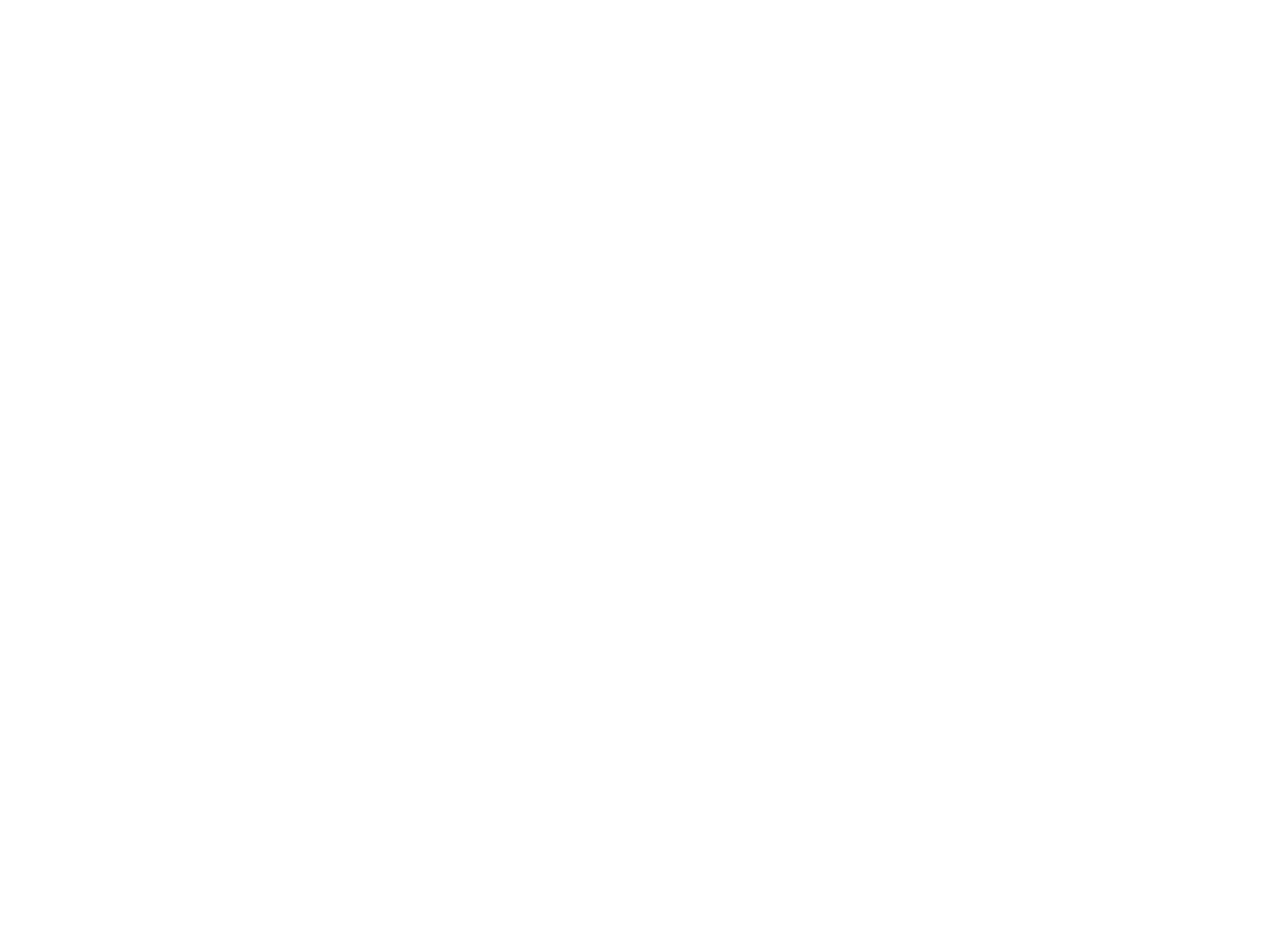
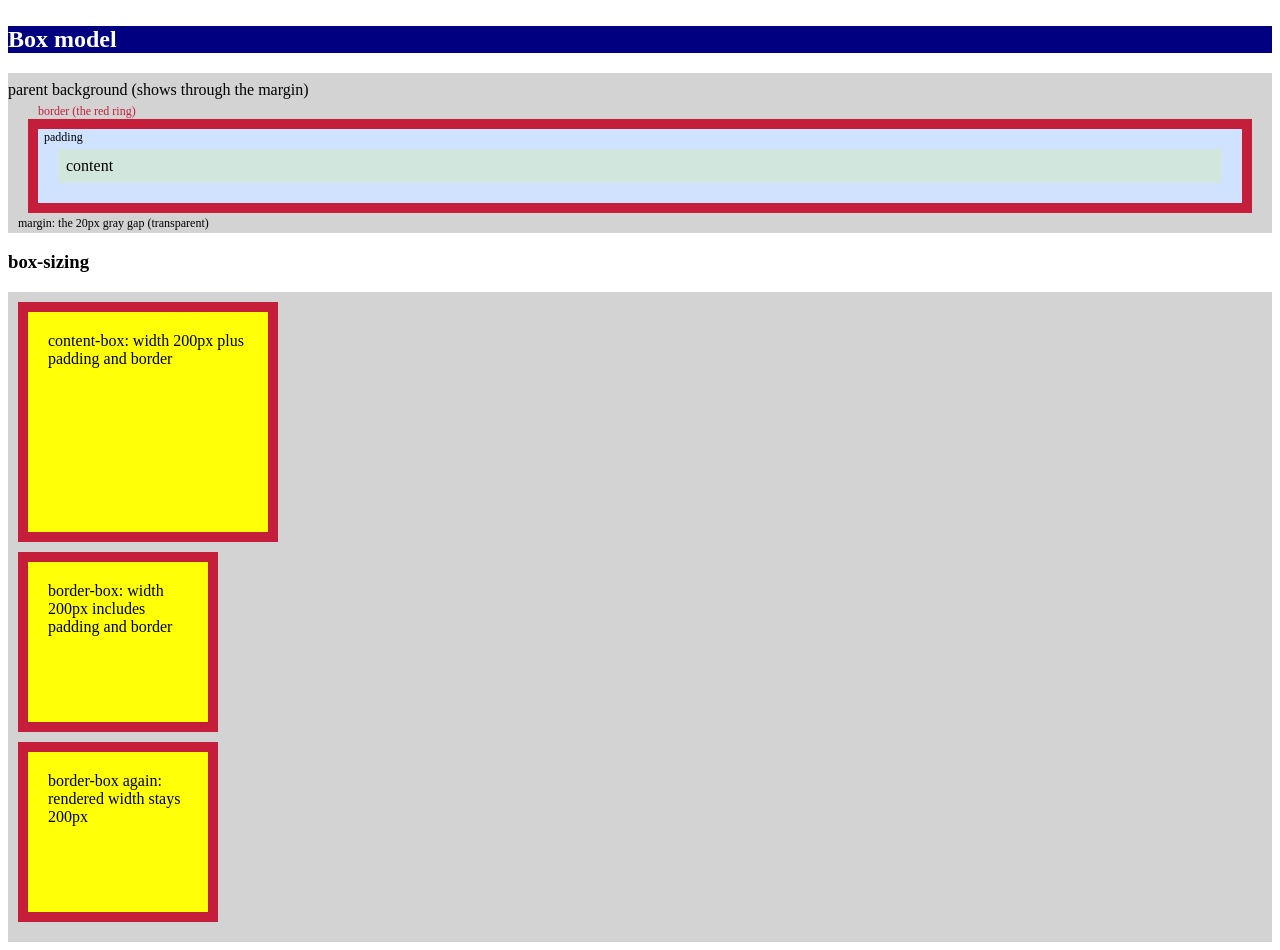
Before and after one commit to pricefy-dotcom/webdev-client, a Next.js app in the folder 2026/fall/webdev/webdev-client/: page /labs/lab2 in a window 1280 px wide. Shown: the part 2780-3730 px from the top of the page. Before the commit the page ends 2640 px from the top, so only its background shows below. Built offline with nearby package versions, Linux system fonts and the light colour scheme.

Commit message:
Lab 2.1.10 Box Model and User

```diff
--- /dev/null
+++ b/2026/fall/webdev/webdev-client/app/labs/lab2/BoxModel.tsx
@@ -0,0 +1,32 @@
+export default function BoxModel() {
+    return (
+        <div id="wd-css-box-model">
+            <h2>Box model</h2>
+            <div className="wd-box-model-parent">
+                <div>parent background (shows through the margin)</div>
+                <div className="wd-box-model-box">
+                    <span className="wd-box-model-border-label">border (the red ring)</span>
+                    <span className="wd-box-model-padding-label">padding</span>
+                    <div className="wd-box-model-content">content</div>
+                    <span className="wd-box-model-margin-label">
+                        margin: the 20px gray gap (transparent)
+                    </span>
+                </div>
+            </div>
+            <h3>box-sizing</h3>
+            <div className="wd-box-sizing-demo">
+                <div className="wd-box-sizing-content">
+                    content-box: width 200px plus padding and border
+                </div>
+                <div className="wd-box-sizing-border">
+                    border-box: width 200px includes padding and border
+                </div>
+                {/* Same width/padding/border as the boxes above. border-box keeps the
+                    declared 200px width; content-box grows to 260px (200 + 2*20 + 2*10). */}
+                <div id="wd-ai-box-sizing" className="wd-box-sizing-border">
+                    border-box again: rendered width stays 200px
+                </div>
+            </div>
+        </div>
+    );
+}
--- a/2026/fall/webdev/webdev-client/app/labs/lab2/Padding.tsx
+++ b/2026/fall/webdev/webdev-client/app/labs/lab2/Padding.tsx
@@ -11,6 +11,12 @@ export default function Padding() {
             <div className="wd-padding-fat wd-border-fat wd-border-yellow wd-border-solid wd-bg-color-blue wd-fg-color-white">
                 Padded all around
             </div>
+            <div id="wd-ai-padded" className="wd-ai-padded-top wd-border-fat wd-border-red wd-border-solid wd-bg-color-yellow">
+                Padded top only
+            </div>
+            <div className="wd-padding-bottom-right wd-border-fat wd-border-blue wd-border-dashed wd-bg-color-green wd-fg-color-white">
+                My custom padding
+            </div>
         </div>
     );
 }
--- a/2026/fall/webdev/webdev-client/app/labs/lab2/index.css
+++ b/2026/fall/webdev/webdev-client/app/labs/lab2/index.css
@@ -118,6 +118,10 @@ h2 {
     padding: 50px;
 }
 
+.wd-ai-padded-top {
+    padding-top: 50px;
+}
+
 .wd-margin-bottom {
     margin-bottom: 50px;
 }
@@ -130,3 +134,61 @@ h2 {
 .wd-margin-all-around {
     margin: 30px;
 }
+
+.wd-box-model-parent {
+  display: flow-root;
+  background-color: lightgray;
+  padding-top: 8px;
+}
+.wd-box-model-margin-label,
+.wd-box-model-border-label,
+.wd-box-model-padding-label {
+  font-size: 12px;
+  line-height: 12px;
+}
+.wd-box-model-box {
+  position: relative;
+  margin: 20px;
+  padding: 20px;
+  border: 10px solid #c41e3a;
+  background-color: #cfe2ff;
+}
+.wd-box-model-border-label {
+  position: absolute;
+  top: -24px;
+  left: 0;
+  color: #c41e3a;
+}
+.wd-box-model-margin-label {
+  position: absolute;
+  bottom: -26px;
+  left: -20px;
+}
+.wd-box-model-padding-label {
+  position: absolute;
+  top: 2px;
+  left: 6px;
+}
+.wd-box-model-content {
+  background-color: #d1e7dd;
+  padding: 8px;
+}
+.wd-box-sizing-demo {
+  background-color: lightgray;
+  padding: 10px;
+}
+.wd-box-sizing-content,
+.wd-box-sizing-border {
+  width: 200px;
+  height: 180px;
+  padding: 20px;
+  border: 10px solid #c41e3a;
+  background-color: #ffff07;
+  margin-bottom: 10px;
+}
+.wd-box-sizing-content {
+  box-sizing: content-box;
+}
+.wd-box-sizing-border {
+  box-sizing: border-box;
+}
--- a/2026/fall/webdev/webdev-client/app/labs/lab2/page.tsx
+++ b/2026/fall/webdev/webdev-client/app/labs/lab2/page.tsx
@@ -4,6 +4,7 @@ import BackgroundColors from "./BackgroundColors";
 import Borders from "./Borders";
 import Padding from "./Padding";
 import Margins from "./Margins";
+import BoxModel from "./BoxModel";
 
 export default function Lab2() {
   return (
@@ -128,6 +129,7 @@ export default function Lab2() {
       <Borders />
       <Padding />
       <Margins />
+      <BoxModel />
 
     </div>
   );
```
